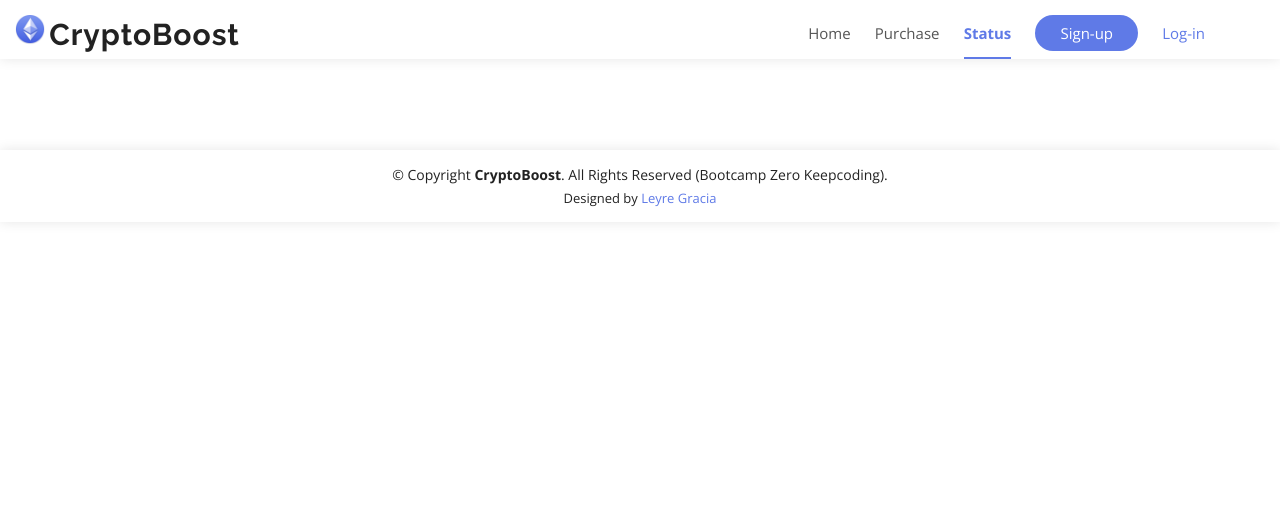
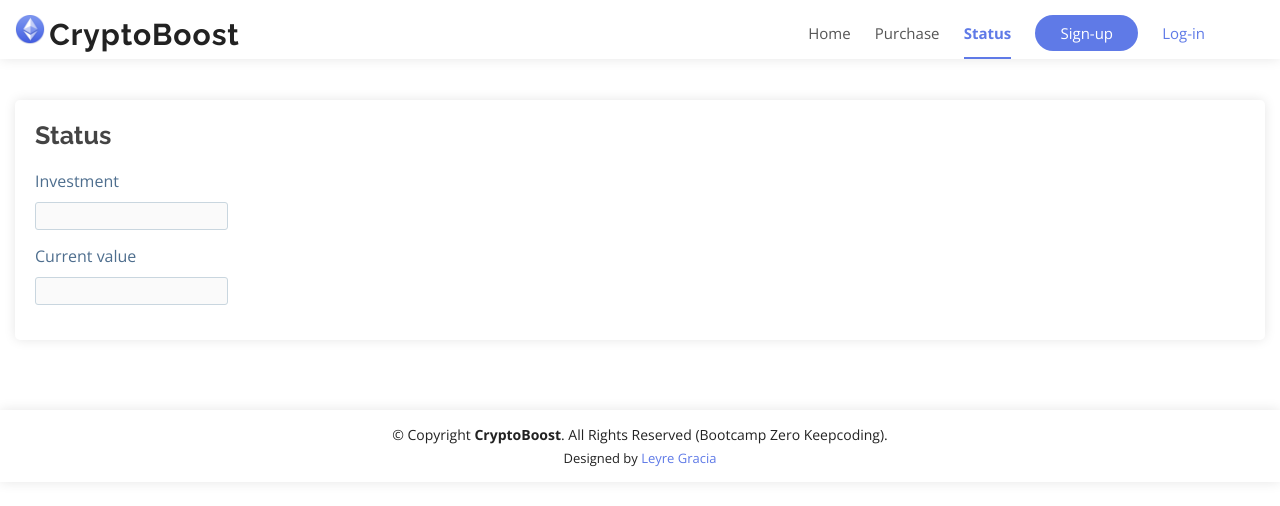
Before and after one commit to LeyPopuli/cripto-simulator, a Flask app: page /status in a window 1280 px wide. Shown: the top 506 px of the page. Run offline with Flask 2, Linux system fonts and the light colour scheme; data that the repository does not hold is empty.

Commit message:
Investment status calculated

```diff
--- a/crypto/static/css/styles.css
+++ b/crypto/static/css/styles.css
@@ -40,6 +40,10 @@ h4,
 h5,
 h6 {
     font-family: "Raleway", sans-serif;
+}
+
+h1 {
+    font-size: 25px;
 }
 
 /*--------------------------------------------------------------
@@ -314,10 +318,6 @@ td a {
     text-decoration: none;
 }
 
-td a:hover {
-    color: #7e95eb;
-}
-
 
 /* Spinner / loader / overlay */
 
@@ -358,6 +358,65 @@ td a:hover {
 }
 
 /*--------------------------------------------------------------
+# Status
+--------------------------------------------------------------*/
+
+/* Status form */
+
+#status-title {
+    margin-bottom: 20px;
+}
+
+#status-form {
+    background-color: #fff;
+    box-shadow: 0px 0px 12px 0px rgba(0, 0, 0, 0.1);
+    border-radius: 5px;
+    padding: 20px;
+    margin-bottom: 20px;
+}
+
+#status-form label {
+    display: block;
+    margin-bottom: 10px;
+    font-weight: 400;
+    color: #4e6e8e;
+}
+
+#status-form select,
+#status-form input[type="number"] {
+    border: 1px solid #c9d6df;
+    border-radius: 3px;
+    padding: 5px;
+    font-size: 14px;
+    color: #4e6e8e;
+    margin-bottom: 15px;
+}
+
+#status-form input[type="submit"] {
+    font-family: "Raleway", sans-serif;
+    font-weight: 600;
+    font-size: 14px;
+    letter-spacing: 1px;
+    display: inline-block;
+    padding: 12px 32px;
+    border-radius: 50px;
+    transition: 0.3s;
+    line-height: 1;
+    color: #fff;
+    animation-delay: 0.8s;
+    margin-top: 6px;
+    border: 2px solid;
+    background-color: #5f7ae7;
+}
+
+#status-form input[type="submit"]:hover {
+    background: #7e95eb;
+    color: #fff;
+    text-decoration: none;
+    cursor: pointer;
+}
+
+/*--------------------------------------------------------------
 # Footer
 --------------------------------------------------------------*/
 #footer {
--- /dev/null
+++ b/crypto/static/js/status.js
@@ -0,0 +1,29 @@
+const statusForm = document.querySelector('#status-form');
+
+function getStatus() {
+    fetch('http://127.0.0.1:5000/api/v1/status', {
+        method: 'GET',
+        headers: {
+            'Content-Type': 'application/json'
+        }
+    })
+        .then(response => {
+            if (response.ok) {
+                return response.json();
+            } else {
+                throw response;
+            }
+        })
+        .then(response => showStatus(response))
+        .catch(error => window.alert("An error occurred, try again later."));
+};
+
+function showStatus(response) {
+    const calculatedInvestment = response.investment;
+    const investment = document.querySelector('#investment');
+    investment.value = calculatedInvestment.toFixed(2);
+};
+
+window.onload = function () {
+    getStatus();
+};
--- a/crypto/templates/index.html
+++ b/crypto/templates/index.html
@@ -3,7 +3,7 @@
 
 {% block contenido %}
 
-<h3 id="transactions-title">Transactions</h3>
+<h1 id="transactions-title">Transactions</h1>
 
 <section class="transactions">
   <table>
--- a/crypto/templates/status.html
+++ b/crypto/templates/status.html
@@ -2,8 +2,19 @@
 
 
 {% block contenido %}
-{% endblock contenido %}
+
+<div class="form-container">
+  <form id="status-form">
+    <h1 id="status-title">Status</h1>
+    <label for="investment"> Investment</label>
+    <input type="number" name="investment" id="investment" disabled>
+    <label for="currentvalue"> Current value</label>
+    <input type="number" name="currentvalue" id="currentvalue" disabled>
+  </form>
+
+  {% endblock contenido %}
 
 
-{% block scripts %}
-{% endblock scripts %}
+  {% block scripts %}
+  <script src="/static/js/status.js"></script>
+  {% endblock scripts %}
--- a/crypto/views.py
+++ b/crypto/views.py
@@ -2,7 +2,7 @@ from flask import render_template
 
 from . import app
 
-from config import AVAILABLE_CURRENCIES, ACCOUNTING_CURRENCY
+from config import *
 from crypto.modelsext import CryptoModel
 
 ALL_CURRENCIES = AVAILABLE_CURRENCIES
```
Also changed, not shown: crypto/api.py (+31 -0 lines), crypto/models.py (+2 -6 lines), crypto/static/js/index.js (+11 -5 lines), data/cryptodb.db.
